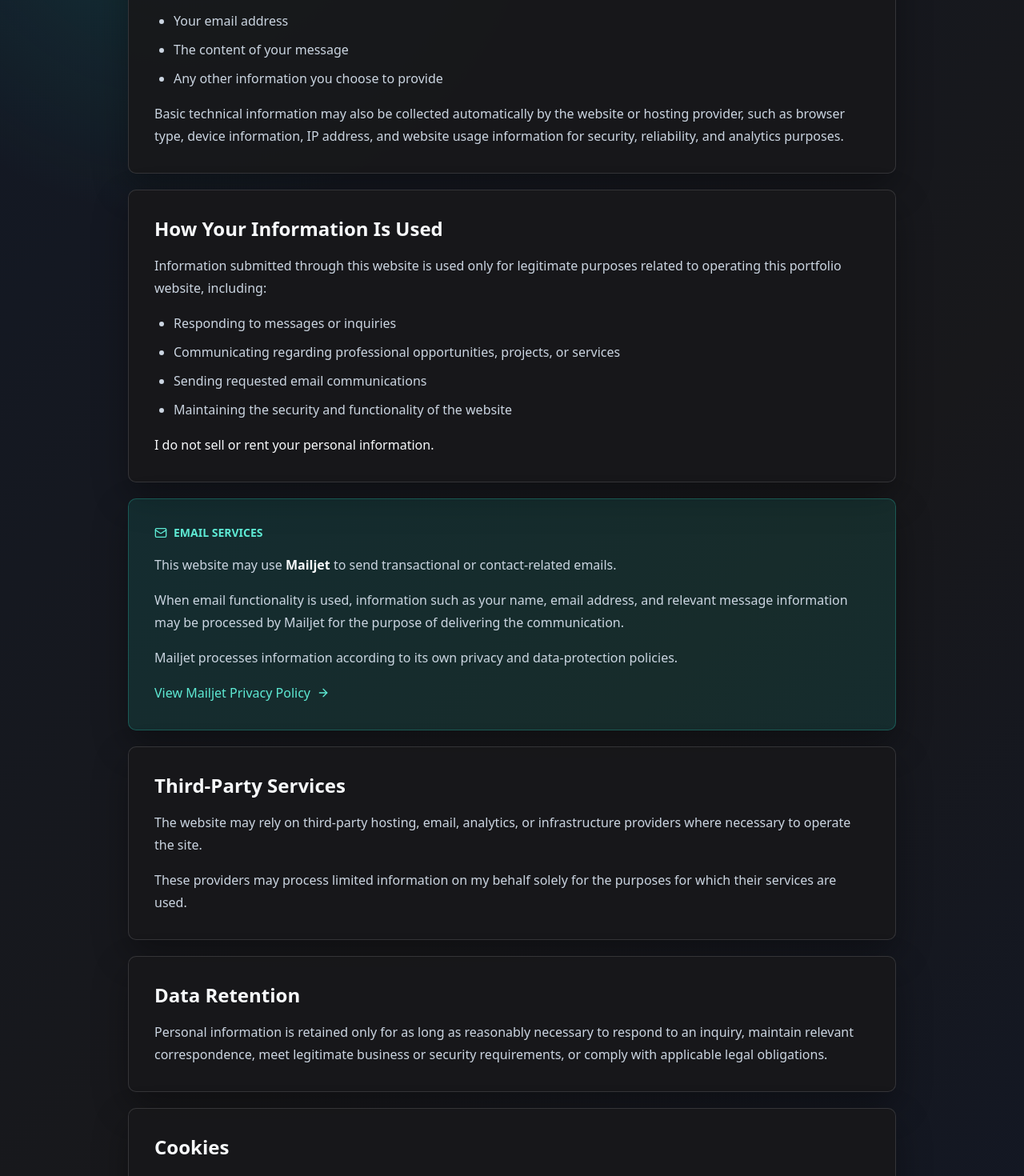
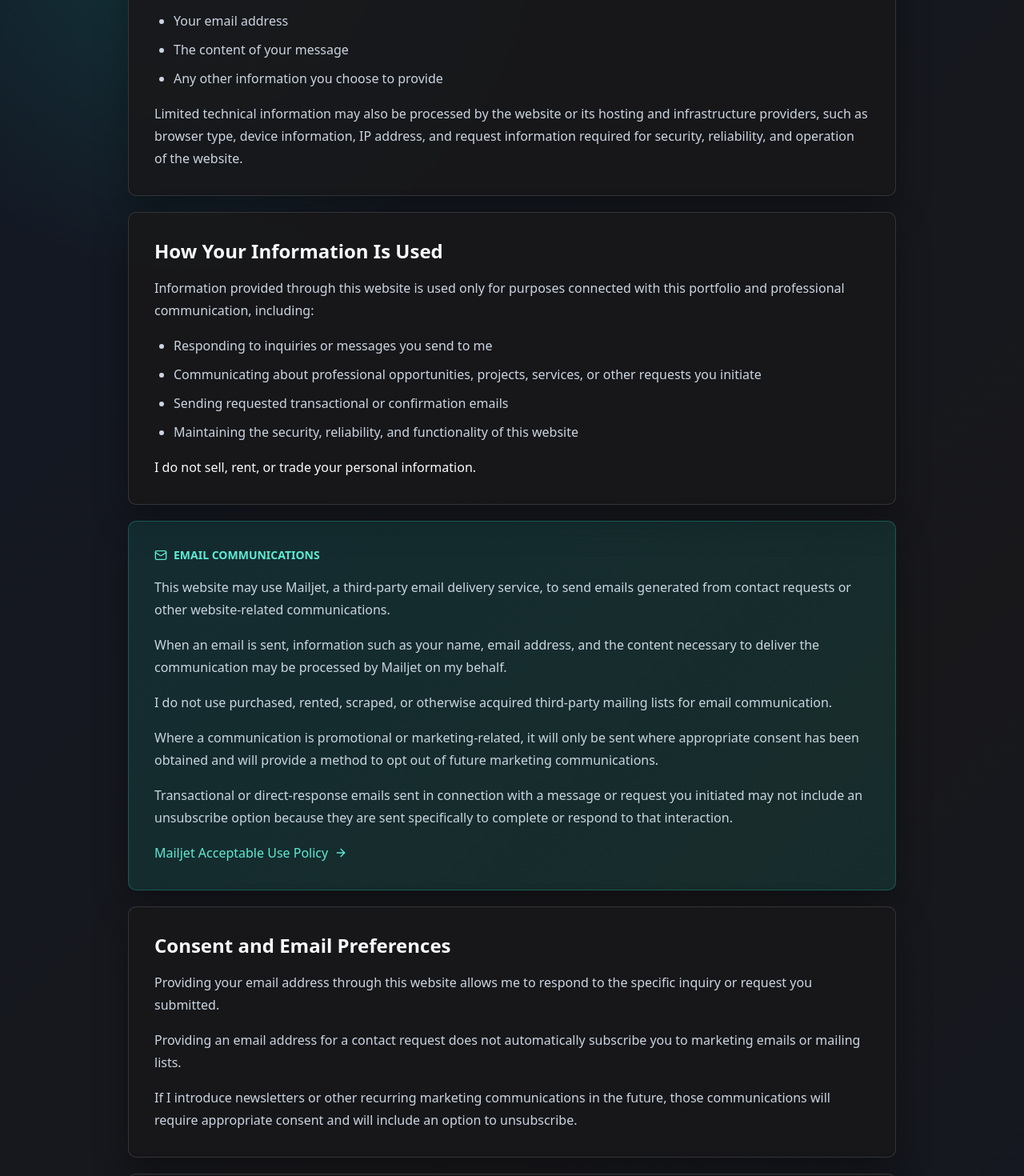
Before and after one commit to damem2007/dami-portfolio, a React (Vite) app: page /privacy in a window 1280 px wide. Shown: the part 600-2070 px from the top of the page at 80% size. Built offline with nearby package versions, Linux system fonts and the light colour scheme.

Commit message:
Updated the privacy policy

```diff
--- a/src/Privacy.tsx
+++ b/src/Privacy.tsx
@@ -28,7 +28,6 @@ const formatDate = updatedDate.toLocaleDateString(undefined, {
   month: "long",
   day: "numeric",
 });
-
 
 const resumeHref =
   "/files/Damilola_Dahunsi_Technical_Business_Analyst_Resume.pdf";
@@ -102,8 +101,9 @@ export default function Privacy() {
     const updateNavigationState = () => {
       setIsRailVisible(window.scrollY > 260);
 
-      const activeItem = navItems.filter((item) => item.type === "section")
-      .map((item) => {
+      const activeItem = navItems
+        .filter((item) => item.type === "section")
+        .map((item) => {
           const section = document.querySelector(item.href);
           if (!section) return null;
           return {
@@ -291,8 +291,8 @@ export default function Privacy() {
               <div className="mt-4 space-y-4 text-base leading-7 text-zinc-700">
                 <p>
                   This website may collect information that you voluntarily
-                  provide when using a contact form or otherwise communicating
-                  with me, including:
+                  provide when you contact me or submit information through the
+                  website, including:
                 </p>
 
                 <ul className="list-disc space-y-2 pl-6">
@@ -303,11 +303,11 @@ export default function Privacy() {
                 </ul>
 
                 <p>
-                  Basic technical information may also be collected
-                  automatically by the website or hosting provider, such as
-                  browser type, device information, IP address, and website
-                  usage information for security, reliability, and analytics
-                  purposes.
+                  Limited technical information may also be processed by the
+                  website or its hosting and infrastructure providers, such as
+                  browser type, device information, IP address, and request
+                  information required for security, reliability, and operation
+                  of the website.
                 </p>
               </div>
             </div>
@@ -320,68 +320,111 @@ export default function Privacy() {
 
               <div className="mt-4 space-y-4 text-base leading-7 text-zinc-700">
                 <p>
-                  Information submitted through this website is used only for
-                  legitimate purposes related to operating this portfolio
-                  website, including:
+                  Information provided through this website is used only for
+                  purposes connected with this portfolio and professional
+                  communication, including:
                 </p>
 
                 <ul className="list-disc space-y-2 pl-6">
-                  <li>Responding to messages or inquiries</li>
+                  <li>Responding to inquiries or messages you send to me</li>
                   <li>
-                    Communicating regarding professional opportunities,
-                    projects, or services
+                    Communicating about professional opportunities, projects,
+                    services, or other requests you initiate
                   </li>
-                  <li>Sending requested email communications</li>
                   <li>
-                    Maintaining the security and functionality of the website
+                    Sending requested transactional or confirmation emails
+                  </li>
+                  <li>
+                    Maintaining the security, reliability, and functionality of
+                    this website
                   </li>
                 </ul>
 
                 <p className="font-medium text-zinc-950">
-                  I do not sell or rent your personal information.
+                  I do not sell, rent, or trade your personal information.
                 </p>
               </div>
             </div>
 
-            {/* Mailjet */}
+            {/* Email communications */}
             <div className="rounded-lg border border-teal-200 bg-teal-50 p-6 shadow-sm sm:p-8">
               <div className="flex items-center gap-2 text-sm font-semibold uppercase text-teal-800">
                 <Mail className="h-4 w-4" />
-                Email Services
+                Email Communications
               </div>
 
               <div className="mt-4 space-y-4 text-base leading-7 text-zinc-700">
                 <p>
-                  This website may use{" "}
-                  <span className="font-semibold text-zinc-950">Mailjet</span>{" "}
-                  to send transactional or contact-related emails.
+                  This website may use Mailjet, a third-party email delivery
+                  service, to send emails generated from contact requests or
+                  other website-related communications.
                 </p>
 
                 <p>
-                  When email functionality is used, information such as your
-                  name, email address, and relevant message information may be
-                  processed by Mailjet for the purpose of delivering the
-                  communication.
+                  When an email is sent, information such as your name, email
+                  address, and the content necessary to deliver the
+                  communication may be processed by Mailjet on my behalf.
                 </p>
 
                 <p>
-                  Mailjet processes information according to its own privacy and
-                  data-protection policies.
+                  I do not use purchased, rented, scraped, or otherwise acquired
+                  third-party mailing lists for email communication.
+                </p>
+
+                <p>
+                  Where a communication is promotional or marketing-related, it
+                  will only be sent where appropriate consent has been obtained
+                  and will provide a method to opt out of future marketing
+                  communications.
+                </p>
+
+                <p>
+                  Transactional or direct-response emails sent in connection
+                  with a message or request you initiated may not include an
+                  unsubscribe option because they are sent specifically to
+                  complete or respond to that interaction.
                 </p>
 
                 <a
-                  href="https://www.mailjet.com/legal/privacy-policy/"
+                  href="https://www.mailjet.com/legal/sending-policy/"
                   target="_blank"
                   rel="noreferrer"
                   className="inline-flex items-center gap-2 font-medium text-teal-700 hover:text-teal-900"
                 >
-                  View Mailjet Privacy Policy
+                  Mailjet Acceptable Use Policy
                   <ArrowRight className="h-4 w-4" />
                 </a>
               </div>
             </div>
 
-            {/* Third party */}
+            {/* Consent */}
+            <div className="rounded-lg border border-zinc-200 bg-white p-6 shadow-sm sm:p-8">
+              <h2 className="text-2xl font-semibold text-zinc-950">
+                Consent and Email Preferences
+              </h2>
+
+              <div className="mt-4 space-y-4 text-base leading-7 text-zinc-700">
+                <p>
+                  Providing your email address through this website allows me to
+                  respond to the specific inquiry or request you submitted.
+                </p>
+
+                <p>
+                  Providing an email address for a contact request does not
+                  automatically subscribe you to marketing emails or mailing
+                  lists.
+                </p>
+
+                <p>
+                  If I introduce newsletters or other recurring marketing
+                  communications in the future, those communications will
+                  require appropriate consent and will include an option to
+                  unsubscribe.
+                </p>
+              </div>
+            </div>
+
+            {/* Third-party services */}
             <div className="rounded-lg border border-zinc-200 bg-white p-6 shadow-sm sm:p-8">
               <h2 className="text-2xl font-semibold text-zinc-950">
                 Third-Party Services
@@ -389,19 +432,19 @@ export default function Privacy() {
 
               <div className="mt-4 space-y-4 text-base leading-7 text-zinc-700">
                 <p>
-                  The website may rely on third-party hosting, email, analytics,
-                  or infrastructure providers where necessary to operate the
-                  site.
+                  This website may rely on third-party hosting, email delivery,
+                  security, analytics, or infrastructure providers where
+                  required to operate the website.
                 </p>
 
                 <p>
                   These providers may process limited information on my behalf
-                  solely for the purposes for which their services are used.
+                  only to provide the relevant service.
                 </p>
               </div>
             </div>
 
-            {/* Retention */}
+            {/* Data retention */}
             <div className="rounded-lg border border-zinc-200 bg-white p-6 shadow-sm sm:p-8">
               <h2 className="text-2xl font-semibold text-zinc-950">
                 Data Retention
@@ -410,20 +453,23 @@ export default function Privacy() {
               <p className="mt-4 text-base leading-7 text-zinc-700">
                 Personal information is retained only for as long as reasonably
                 necessary to respond to an inquiry, maintain relevant
-                correspondence, meet legitimate business or security
-                requirements, or comply with applicable legal obligations.
+                professional correspondence, protect the website, meet
+                legitimate operational requirements, or comply with applicable
+                legal obligations.
               </p>
             </div>
 
             {/* Cookies */}
             <div className="rounded-lg border border-zinc-200 bg-white p-6 shadow-sm sm:p-8">
-              <h2 className="text-2xl font-semibold text-zinc-950">Cookies</h2>
+              <h2 className="text-2xl font-semibold text-zinc-950">
+                Cookies and Similar Technologies
+              </h2>
 
               <p className="mt-4 text-base leading-7 text-zinc-700">
                 This website may use essential cookies or similar technologies
-                required for website functionality. If analytics or other
-                non-essential tracking technologies are introduced, this policy
-                may be updated accordingly.
+                required for website functionality. If analytics, advertising,
+                or other non-essential tracking technologies are introduced,
+                this Privacy Policy may be updated accordingly.
               </p>
             </div>
 
@@ -436,36 +482,36 @@ export default function Privacy() {
               <p className="mt-4 text-base leading-7 text-zinc-700">
                 Reasonable technical and organizational measures are used to
                 protect information submitted through this website. However, no
-                method of internet transmission or electronic storage can be
-                guaranteed to be completely secure.
+                method of transmission over the Internet or electronic storage
+                can be guaranteed to be completely secure.
               </p>
             </div>
 
-            {/* Choices */}
+            {/* Your rights */}
             <div className="rounded-lg border border-zinc-200 bg-white p-6 shadow-sm sm:p-8">
               <h2 className="text-2xl font-semibold text-zinc-950">
                 Your Choices
               </h2>
 
               <p className="mt-4 text-base leading-7 text-zinc-700">
-                You may request access to, correction of, or deletion of
-                personal information that you have provided through this
-                website, subject to any applicable legal or legitimate retention
+                You may contact me to request access to, correction of, or
+                deletion of personal information you have provided through this
+                website, subject to applicable legal and legitimate retention
                 requirements.
               </p>
             </div>
 
-            {/* Policy changes */}
+            {/* Changes */}
             <div className="rounded-lg border border-zinc-200 bg-white p-6 shadow-sm sm:p-8">
               <h2 className="text-2xl font-semibold text-zinc-950">
-                Changes to This Policy
+                Changes to This Privacy Policy
               </h2>
 
               <p className="mt-4 text-base leading-7 text-zinc-700">
-                This Privacy Policy may be updated periodically to reflect
-                changes to the website, its services, or applicable
-                requirements. The latest version will be published on this page
-                with an updated revision date.
+                This Privacy Policy may be updated from time to time to reflect
+                changes to this website, its services, email functionality, or
+                applicable requirements. The current version will remain
+                available on this page together with its latest revision date.
               </p>
             </div>
 
@@ -475,9 +521,9 @@ export default function Privacy() {
 
               <div className="mt-4 space-y-4 text-base leading-7 text-zinc-700">
                 <p>
-                  If you have questions about this Privacy Policy or how
-                  information submitted through this website is handled, please
-                  contact me by email.
+                  If you have questions about this Privacy Policy, your personal
+                  information, or email communications from this website, please
+                  contact me at:
                 </p>
 
                 <a
```
